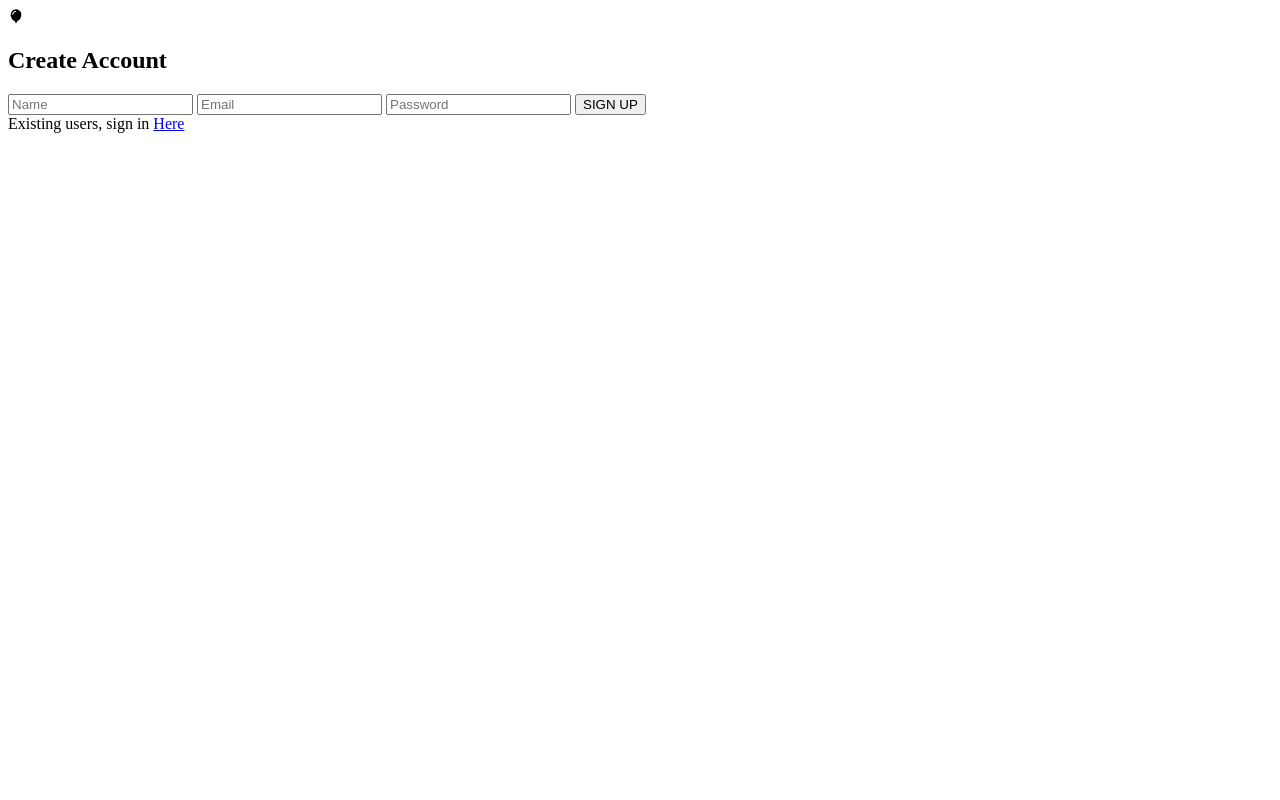
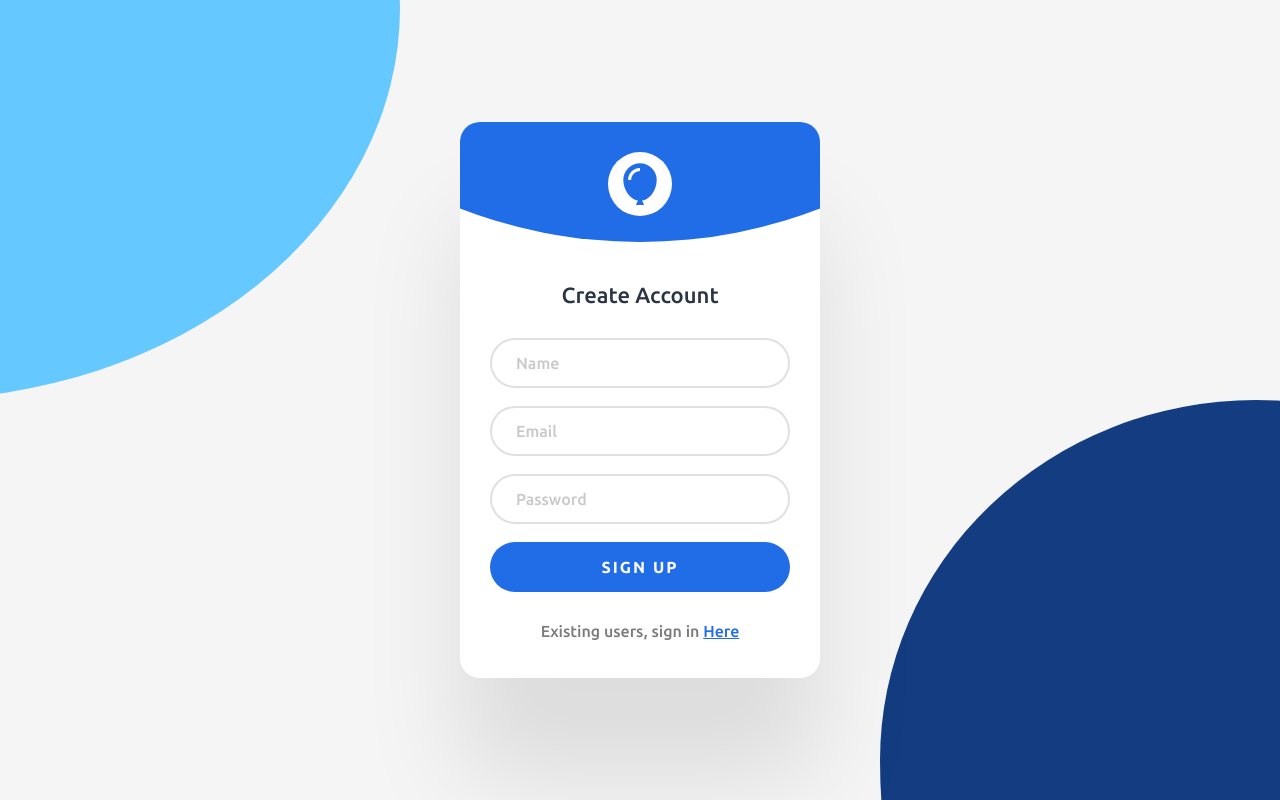
Before and after one commit to midoAndrey/signup-page, a plain HTML site: page index.html in a window 1280 px wide. Drawn offline with nearby package versions, Linux system fonts and the light colour scheme; the site is published under a folder, as on GitHub Pages, so addresses that start at the root find nothing.

Commit message:
Update index.html

```diff
--- a/index.html
+++ b/index.html
@@ -5,8 +5,8 @@
     <meta http-equiv="X-UA-Compatible" content="IE=edge">
     <meta name="viewport" content="width=device-width, initial-scale=1.0">
     <link href='https://unpkg.com/boxicons@2.1.4/css/boxicons.min.css' rel='stylesheet'>
-    <link rel="stylesheet" href="/css/style.css">
-    <title>Login Page</title>
+    <link rel="stylesheet" href="./css/style.css">
+    <title>SignUP page</title>
 </head>
 <body>
     <div class="circle"></div>
```
